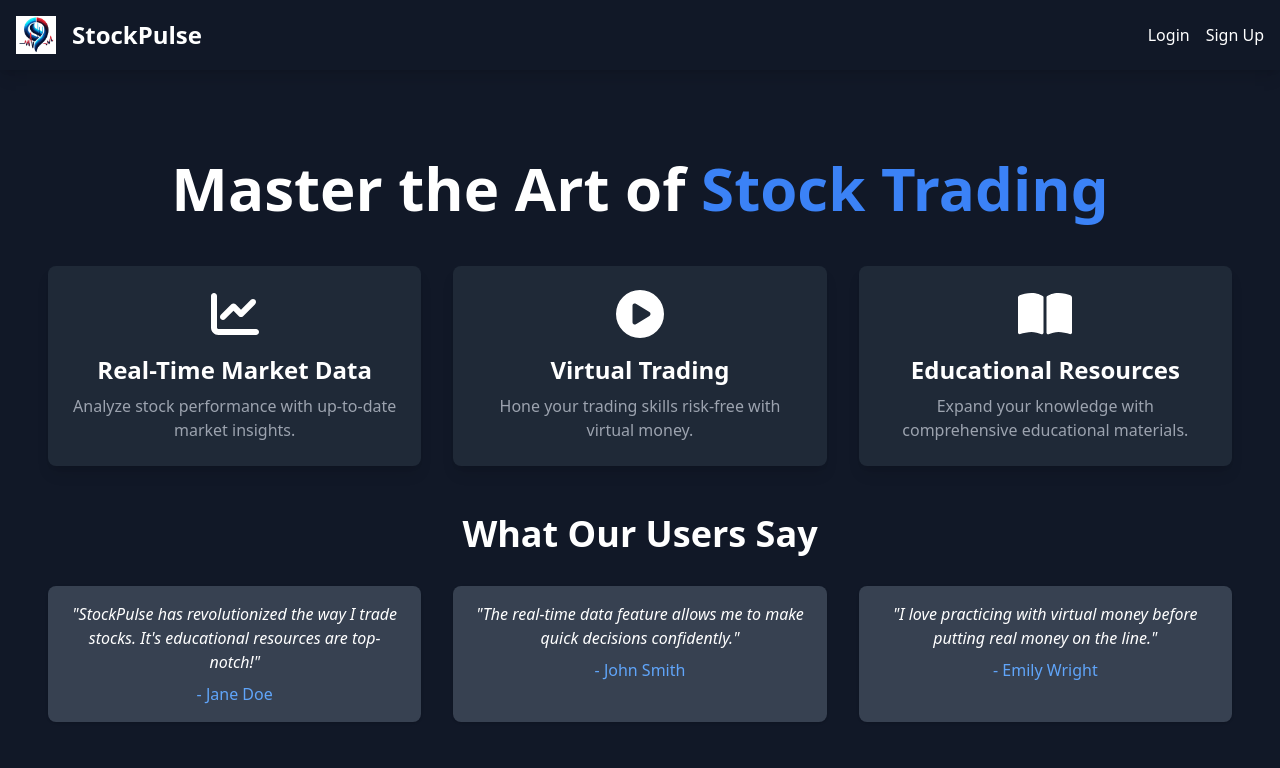
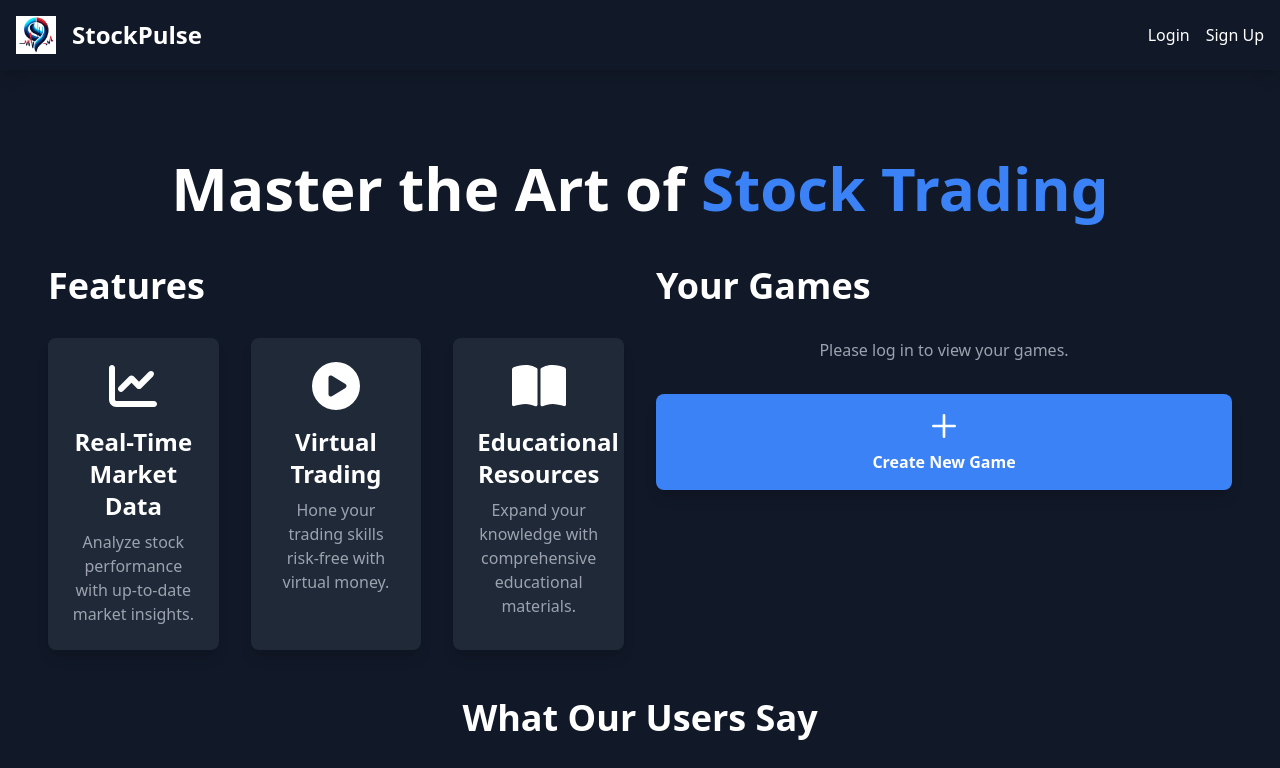
Before and after one commit to StanleyTK/StockPulse, a Next.js app in the folder client/: page / in a window 1280 px wide. Shown: the top 768 px of the page. Built offline with nearby package versions, Linux system fonts and the light colour scheme; no server answers.

Commit message:
frontend improvements

```diff
--- a/client/src/pages/games/index.jsx
+++ b/client/src/components/GameList.jsx
@@ -1,10 +1,9 @@
 import React, { useState, useEffect } from 'react';
 import { useSession } from 'next-auth/react';
 import Link from 'next/link';
-import Layout from '../layout';
-import ProtectedRoute from '../../components/ProtectedRoute';
 
-const GameList = ({ session }) => {
+const GameList = () => {
+  const { data: session } = useSession();
   const [gamesList, setGamesList] = useState([]);
 
   useEffect(() => {
@@ -80,35 +79,4 @@ const GameList = ({ session }) => {
   );
 };
 
-const Game = () => {
-  const { data: session } = useSession();
-
-  return (
-    <ProtectedRoute>
-      <Layout>
-        <div className="flex items-center justify-center min-h-screen bg-gray-900 text-white">
-          <div className="w-full max-w-6xl p-8">
-            <div className="grid grid-cols-1 md:grid-cols-4 gap-6">
-              <div className="col-span-1">
-                <Link href="/games/create-game" passHref>
-                  <div className="w-3/4 bg-gray-800 text-white font-bold py-6 rounded-lg shadow-lg cursor-pointer text-center transition-transform duration-200 ease-in-out transform hover:scale-105 mx-auto">
-                    <svg className="w-8 h-8 mx-auto mb-2" fill="none" stroke="currentColor" viewBox="0 0 24 24" xmlns="http://www.w3.org/2000/svg"><path strokeLinecap="round" strokeLinejoin="round" strokeWidth="2" d="M12 4v16m8-8H4"></path></svg>
-                    Create New Game
-                  </div>
-                </Link>
-              </div>
-              <div className="col-span-3">
-                <h3 className="bg-gray-800 text-white font-bold py-6 rounded-lg shadow-lg text-center mb-6">
-                  List of the Games
-                </h3>
-                <GameList session={session} />
-              </div>
-            </div>
-          </div>
-        </div>
-      </Layout>
-    </ProtectedRoute>
-  );
-};
-
-export default Game;
+export default GameList;
--- a/client/src/components/Navbar.jsx
+++ b/client/src/components/Navbar.jsx
@@ -54,11 +54,11 @@ const Navbar = () => {
       <div className="flex space-x-4 items-center">
         {session ? (
           <>
-            <Link href="/games" legacyBehavior>
+            {/* <Link href="/games" legacyBehavior>
               <a className="bg-dark-black hover:bg-deeper-black text-white font-bold py-2 px-4 rounded-lg transition duration-300 ease-in-out shadow-md">
                 Games
               </a>
-            </Link>
+            </Link> */}
             <div className="relative">
               <button
                 onClick={() => setMenuOpen(!menuOpen)}
--- a/client/src/pages/games/create-game/index.jsx
+++ b/client/src/pages/games/create-game/index.jsx
@@ -38,7 +38,7 @@ const CreateGame = () => {
     });
     if (res.ok) {
       console.log('Game Created');
-      router.push("/games");
+      router.push("/");
     }
     else {
       alert("Something went wrong");
--- a/client/src/pages/index.jsx
+++ b/client/src/pages/index.jsx
@@ -1,7 +1,10 @@
 import React from 'react';
 import Layout from './layout';
 import { FontAwesomeIcon } from "@fortawesome/react-fontawesome";
-import { faChartLine, faBookOpen, faPlayCircle, faUsers, faQuestionCircle } from "@fortawesome/free-solid-svg-icons";
+import { faChartLine, faBookOpen, faPlayCircle } from "@fortawesome/free-solid-svg-icons";
+import GameList from '../components/GameList';
+import { useSession } from 'next-auth/react';
+import Link from 'next/link';
 
 const FeatureCard = ({ icon, title, description }) => (
   <div className="bg-gray-800 p-6 rounded-lg shadow-lg hover:shadow-xl transition-shadow duration-300 ease-in-out">
@@ -19,6 +22,8 @@ const TestimonialCard = ({ quote, author }) => (
 );
 
 const HomePage = () => {
+  const { data: session } = useSession();
+
   return (
     <Layout>
       <div className="flex flex-col min-h-screen bg-gray-900 text-white">
@@ -28,6 +33,11 @@ const HomePage = () => {
               <h1 className="text-6xl font-bold mt-6 mb-12">
                 Master the Art of <span className="text-blue-500">Stock Trading</span>
               </h1>
+            </section>
+
+            <section className="flex flex-col md:flex-row gap-8">
+              <div className="flex-1">
+                <h2 className="text-4xl font-bold mb-8 text-center md:text-left">Features</h2>
                 <div className="grid grid-cols-1 md:grid-cols-2 lg:grid-cols-3 gap-8">
                   <FeatureCard
                     icon={faChartLine}
@@ -45,9 +55,26 @@ const HomePage = () => {
                     description="Expand your knowledge with comprehensive educational materials."
                   />
                 </div>
+              </div>
+              <div className="flex-1">
+                <h2 className="text-4xl font-bold mb-8 text-center md:text-left">Your Games</h2>
+                {session ? (
+                  <GameList />
+                ) : (
+                  <p className="text-center text-gray-400">Please log in to view your games.</p>
+                )}
+                <div className="text-center mt-8">
+                  <Link href="/games/create-game" passHref>
+                    <div className="w-full bg-blue-500 text-white font-bold py-4 rounded-lg shadow-lg cursor-pointer text-center transition-transform duration-200 ease-in-out transform hover:scale-105">
+                      <svg className="w-8 h-8 mx-auto mb-2" fill="none" stroke="currentColor" viewBox="0 0 24 24" xmlns="http://www.w3.org/2000/svg"><path strokeLinecap="round" strokeLinejoin="round" strokeWidth="2" d="M12 4v16m8-8H4"></path></svg>
+                      Create New Game
+                    </div>
+                  </Link>
+                </div>
+              </div>
             </section>
 
-            {/* User Testimonials */}
+            {(
               <section className="py-12">
                 <h2 className="text-4xl font-bold text-center mb-8">What Our Users Say</h2>
                 <div className="grid grid-cols-1 md:grid-cols-3 gap-8">
@@ -65,8 +92,7 @@ const HomePage = () => {
                   />
                 </div>
               </section>
-
-
+            )}
           </div>
         </main>
       </div>
```
Lines whose indentation alone changed are shown as unchanged.
